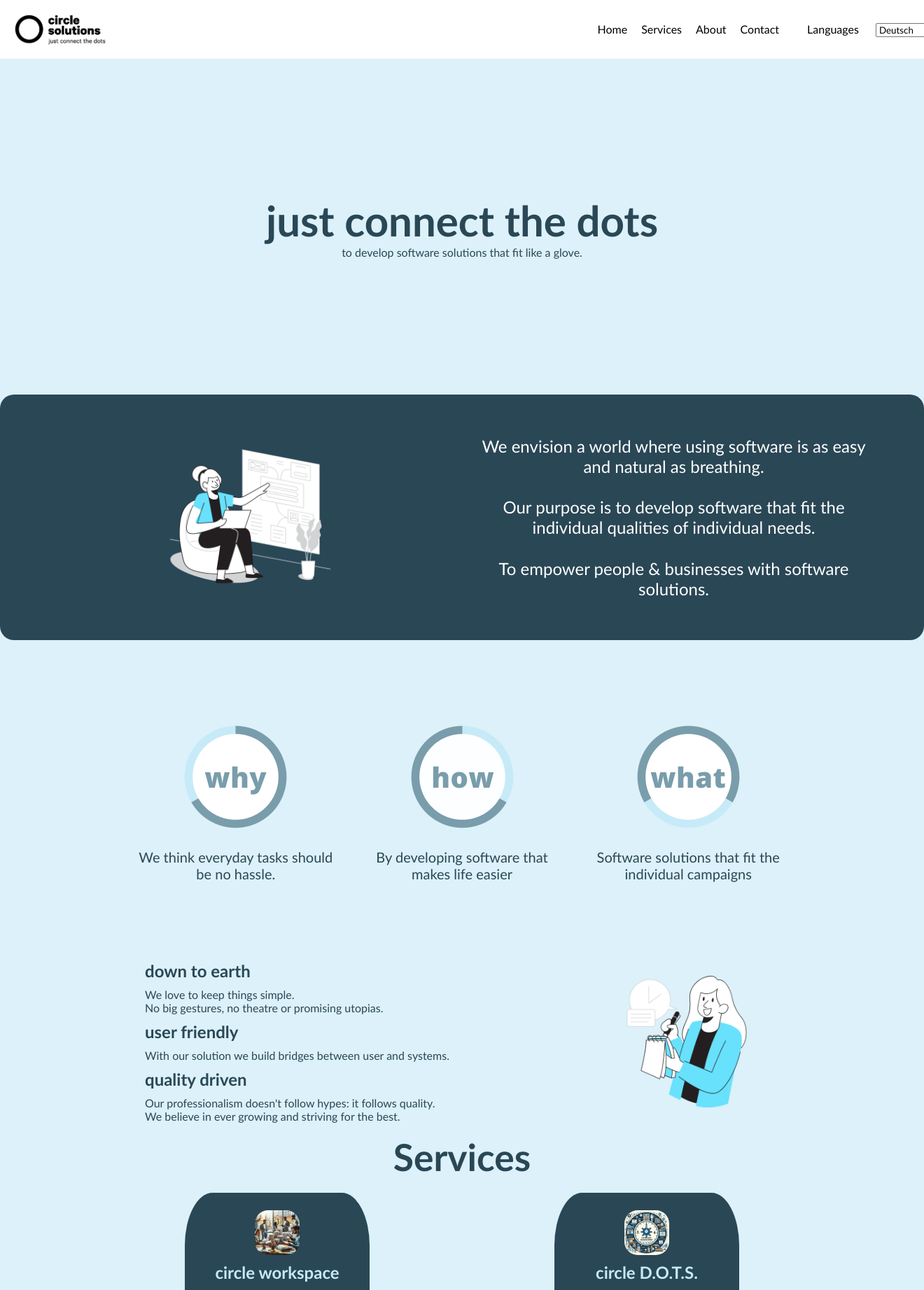
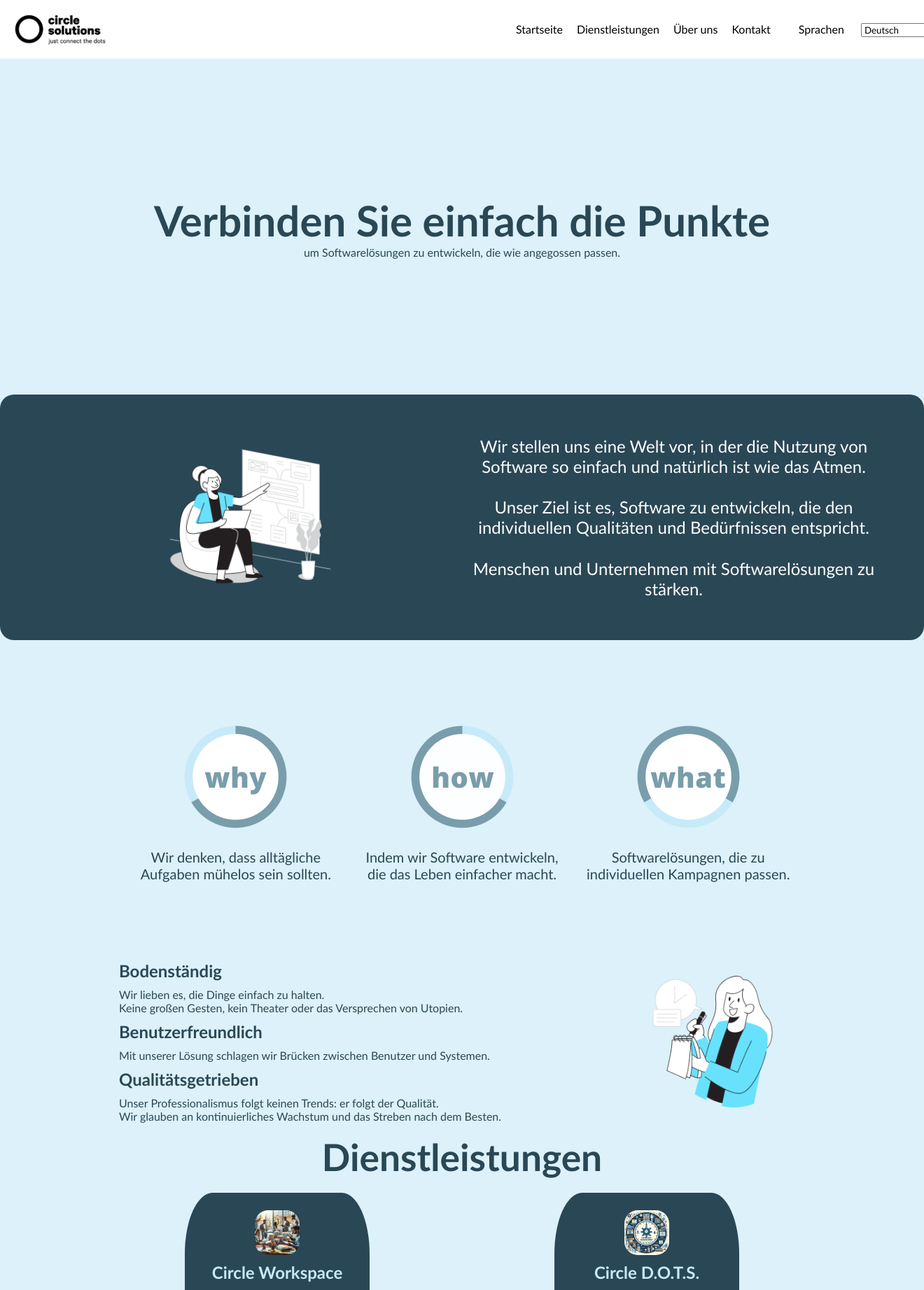
Before and after one commit to DerjenFrick/CircleSolutions, a PHP site: page /deutsch.php in a window 1320 px wide; the page is wider, and only the part inside the window is pictured. Shown: the top 1844 px of that part at 70% size. Run offline with PHP 8.4, Linux system fonts and the light colour scheme.

Commit message:
translated deutsch and nederlands pages. wasn't able to make the dropdown work

```diff
--- a/deutsch.php
+++ b/deutsch.php
@@ -1,11 +1,11 @@
 <!DOCTYPE html>
-<html lang="en">
+<html lang="de">
 
 <head>
     <meta charset="UTF-8">
     <meta name="viewport" content="width=device-width, initial-scale=1.0">
     <link rel="stylesheet" href="styles.css">
-    <title>Circle Solutions | Home</title>
+    <title>Circle Solutions | Startseite</title>
 </head>
 
 <body>
@@ -20,19 +20,19 @@
     }
     ?>
 
-        <img src="images/circle solutions_logo_02.png" alt="Circle Solutions logo in black" id="logo1">
+        <img src="images/circle solutions_logo_02.png" alt="Circle Solutions Logo in Schwarz" id="logo1">
         <div id="navBar" class="hidden">
             <ul>
-                <li><a href="#HomeSec">Home</a></li>
-                <li><a href="#ServiceSec">Services</a></li>
-                <li><a href="#AboutSec">About</a></li>
-                <li><a href="#ContactSec">Contact</a></li>
+                <li><a href="#HomeSec">Startseite</a></li>
+                <li><a href="#ServiceSec">Dienstleistungen</a></li>
+                <li><a href="#AboutSec">Über uns</a></li>
+                <li><a href="#ContactSec">Kontakt</a></li>
                 <li class="dropdown">
                 <form method="POST" action="">
-                    <label for="dropdown">Languages</label>
+                    <label for="dropdown">Sprachen</label>
                     <select name="language" id="dropdown" onchange="this.form.submit()">
-                        <option value="index.php" <?php if ($lang == "eng") echo "selected"; ?>>English</option>
-                        <option value="nederlands.php" <?php if ($lang == "nl") echo "selected"; ?>>Nederlands</option>
+                    <option value="index.php" <?php if ($lang == "eng") echo "selected"; ?>>Englisch</option>
+                        <option value="nederlands.php" <?php if ($lang == "nl") echo "selected"; ?>>Niederländisch</option>
                         <option value="deutsch.php" <?php if ($lang == "de") echo "selected"; ?>>Deutsch</option>
                     </select>
                 </form>
@@ -45,8 +45,8 @@
         <div class="HomeSec" id="HomeSec">
             <section>
                 <div class="opening">
-                    <h1>just connect the dots</h1>
-                    <p>to develop software solutions that fit like a glove.</p>
+                    <h1>Verbinden Sie einfach die Punkte</h1>
+                    <p>um Softwarelösungen zu entwickeln, die wie angegossen passen.</p>
                 </div>
             </section>
             <section>
@@ -54,16 +54,13 @@
                     <div class="container">
                         <div class="row">
                             <div class="col">
-                                <img src="images/product-manager.png" alt="product manager" class="image1">
+                                <img src="images/product-manager.png" alt="Produktmanager" class="image1">
                             </div>
                             <div class="col">
                                 <div class="vision-mission">
-                                    <p>We envision a world where using software is as easy and natural as breathing.</p>
-                                    <p>Our purpose is to develop software that fit the individual qualities of
-                                        individual
-                                        needs.
-                                    </p>
-                                    <p>To empower people & businesses with software solutions.</p>
+                                    <p>Wir stellen uns eine Welt vor, in der die Nutzung von Software so einfach und natürlich ist wie das Atmen.</p>
+                                    <p>Unser Ziel ist es, Software zu entwickeln, die den individuellen Qualitäten und Bedürfnissen entspricht.</p>
+                                    <p>Menschen und Unternehmen mit Softwarelösungen zu stärken.</p>
                                 </div>
                             </div>
                         </div>
@@ -76,20 +73,20 @@
                         <div class="row">
                             <div class="col">
                                 <div class="info-card">
-                                    <img src="images/why.png" alt="why">
-                                    <p>We think everyday tasks should be no hassle.</p>
+                                    <img src="images/why.png" alt="Warum">
+                                    <p>Wir denken, dass alltägliche Aufgaben mühelos sein sollten.</p>
                                 </div>
                             </div>
                             <div class="col">
                                 <div class="info-card">
-                                    <img src="images/how.png" alt="how">
-                                    <p>By developing software that makes life easier</p>
+                                    <img src="images/how.png" alt="Wie">
+                                    <p>Indem wir Software entwickeln, die das Leben einfacher macht.</p>
                                 </div>
                             </div>
                             <div class="col">
                                 <div class="info-card">
-                                    <img src="images/what.png" alt="what">
-                                    <p>Software solutions that fit the individual campaigns</p>
+                                    <img src="images/what.png" alt="Was">
+                                    <p>Softwarelösungen, die zu individuellen Kampagnen passen.</p>
                                 </div>
                             </div>
                         </div>
@@ -99,16 +96,15 @@
 
             <div class="basic-info3">
                 <div class="subtext3">
-                    <h2>down to earth</h2>
-                    <p>We love to keep things simple. <br> No big gestures, no theatre or promising utopias.</p>
-                    <h2>user friendly</h2>
-                    <p>With our solution we build bridges between user and systems.</p>
-                    <h2>quality driven</h2>
-                    <p>Our professionalism doesn't follow hypes: it follows quality. <br>We believe in ever growing and
-                        striving for the best.</p>
+                    <h2>Bodenständig</h2>
+                    <p>Wir lieben es, die Dinge einfach zu halten. <br> Keine großen Gesten, kein Theater oder das Versprechen von Utopien.</p>
+                    <h2>Benutzerfreundlich</h2>
+                    <p>Mit unserer Lösung schlagen wir Brücken zwischen Benutzer und Systemen.</p>
+                    <h2>Qualitätsgetrieben</h2>
+                    <p>Unser Professionalismus folgt keinen Trends: er folgt der Qualität. <br>Wir glauben an kontinuierliches Wachstum und das Streben nach dem Besten.</p>
                 </div>
 
-                <img src="images/reminder.png" alt="Woman taking notes" class="image4">
+                <img src="images/reminder.png" alt="Frau macht Notizen" class="image4">
 
             </div>
 
@@ -117,46 +113,42 @@
         </div>
 
         <div class="ServiceSec" id="ServiceSec">
-            <h1>Services</h1>
+            <h1>Dienstleistungen</h1>
             <div class="packages">
                 <div class="package1">
 
                     <img src="images/documentMan.jpg" class="iconPlaceholder packageContent">
-                    <h2>circle workspace</h2>
+                    <h2>Circle Workspace</h2>
                     <p>
-                        App Management:
-                        Quickly create a role-based workplace that integrates all current and future technologies.
+                        App-Verwaltung:
+                        Erstellen Sie schnell einen rollenbasierten Arbeitsplatz, der alle aktuellen und zukünftigen Technologien integriert.
                     </p>
                     <p>
-                        Communication & Information:
-                        View unread emails, appointments, news, and more at a glance in Circle Workspace.
+                        Kommunikation & Informationen:
+                        Sehen Sie ungelesene E-Mails, Termine, Nachrichten und mehr auf einen Blick in Circle Workspace.
                     </p>
                     <p>
-                        Document Management:
-                        Centralize documents from Office 365, OneDrive, SharePoint, and more for easy online or offline
-                        access.
+                        Dokumentenmanagement:
+                        Zentralisieren Sie Dokumente von Office 365, OneDrive, SharePoint und mehr für einen einfachen Online- oder Offline-Zugriff.
 
                     </p>
                 </div>
                 <div class="package2">
 
                     <img src="images/knowledge.jpg" class="iconPlaceholder packageContent">
-                    <h2>circle D.O.T.S.</h2>
+                    <h2>Circle D.O.T.S.</h2>
                     <p>
-                        Internal Communications:
-                        Keep everyone informed by targeting and distributing news efficiently, ensuring alignment across
-                        the organization
+                        Interne Kommunikation:
+                        Halten Sie alle informiert, indem Sie Nachrichten effizient verteilen und sicherstellen, dass die Organisation auf dem Laufenden bleibt.
                     </p>
                     <p>
-                        Connect and Engage:
-                        Enable teams to connect and collaborate by creating Channels and Pages for projects or
-                        interests, fostering trust and teamwork.
+                        Verbinden und Einbinden:
+                        Ermöglichen Sie Teams, sich zu vernetzen und zusammenzuarbeiten, indem Sie Kanäle und Seiten für Projekte oder Interessen erstellen, um Vertrauen und Teamarbeit zu fördern.
                     </p>
                     <p>
 
-                        Knowledge Management:
-                        Centralize resources and information for easy access, reducing time spent searching and
-                        increasing productivity.
+                        Wissensmanagement:
+                        Zentralisieren Sie Ressourcen und Informationen für einfachen Zugriff, reduzieren Sie die Suchzeit und steigern Sie die Produktivität.
                     </p>
 
                 </div>
@@ -164,48 +156,48 @@
         </div>
 
         <div class="AboutSec" id="AboutSec">
-            <h1>About</h1>
-            <p>We are beepboop beep boop</p>
+            <h1>Über uns</h1>
+            <p>Wir sind beepboop beep boop</p>
             <div class="employee-cards">
                 <div class="employee-card1">
                     <div class="employee-photo"></div>
                     <div class="employee-info">
-                        <p>Employee #1</p>
+                        <p>Mitarbeiter #1</p>
                         <p>Freelancer</p>
                     </div>
                 </div>
                 <div class="employee-card2">
                     <div class="employee-photo"></div>
                     <div class="employee-info">
-                        <p>Employee #2</p>
+                        <p>Mitarbeiter #2</p>
                         <p>Freelancer</p>
                     </div>
                 </div>
                 <div class="employee-card3">
                     <div class="employee-photo"></div>
                     <div class="employee-info">
-                        <p>Employee #3</p>
+                        <p>Mitarbeiter #3</p>
                         <p>Freelancer</p>
                     </div>
                 </div>
                 <div class="employee-card4">
                     <div class="employee-photo"></div>
                     <div class="employee-info">
-                        <p>Employee #4</p>
+                        <p>Mitarbeiter #4</p>
                         <p>Freelancer</p>
                     </div>
                 </div>
                 <div class="employee-card5">
                     <div class="employee-photo"></div>
                     <div class="employee-info">
-                        <p>Employee #5</p>
+                        <p>Mitarbeiter #5</p>
                         <p>Freelancer</p>
                     </div>
                 </div>
                 <div class="employee-card6">
                     <div class="employee-photo"></div>
                     <div class="employee-info">
-                        <p>Employee #6</p>
+                        <p>Mitarbeiter #6</p>
                         <p>Freelancer</p>
                     </div>
                 </div>
@@ -213,7 +205,7 @@
         </div>
 
         <div class="ContactSec" id="ContactSec">
-            <h2>Contact Us</h2>
+            <h2>Kontaktieren Sie uns</h2>
 
             <?php
         if (isset($_POST['language'])) {
@@ -231,27 +223,27 @@
             $message = filter_input(INPUT_POST,'name');
 
             if (!empty($name) && !empty($email) && !empty($message)) {
-                echo "<p class='success'>Thank you, $name! Your message has been received. We will contact you at $email soon.</p>";
+                echo "<p class='success'>Danke, $name! Ihre Nachricht wurde empfangen. Wir werden uns bald unter $email bei Ihnen melden.</p>";
             } else {
-                echo "<p class='error'>Please fill out all fields correctly.</p>";
+                echo "<p class='error'>Bitte füllen Sie alle Felder korrekt aus.</p>";
             }
         }
         ?>
 
             <form action="#ContactSec" method="POST">
-                <input type="text" name="name" placeholder="Enter your name" required>
-                <input type="email" name="email" placeholder="Enter a valid email address" required>
-                <textarea name="message" placeholder="Enter your message" rows="5" required></textarea>
-                <button type="submit" name="submit">Submit</button>
+                <input type="text" name="name" placeholder="Geben Sie Ihren Namen ein" required>
+                <input type="email" name="email" placeholder="Geben Sie eine gültige E-Mail-Adresse ein" required>
+                <textarea name="message" placeholder="Geben Sie Ihre Nachricht ein" rows="5" required></textarea>
+                <button type="submit" name="submit">Absenden</button>
             </form>
             <div class="ContactInfo">
                 <div class="socials">
                     <a href="https://www.facebook.com"><img src="images/facebook.png" class="image-size-s"
-                            alt="facebook icon"></a>
+                            alt="Facebook-Icon"></a>
                     <a href="https://www.instagram.com/"><img src="images/insta-icon.png" class="image-size-s"
-                            alt="instagram icon"></a>
+                            alt="Instagram-Icon"></a>
                 </div>
-                <h2>Find us at:</h2>
+                <h2>Finden Sie uns hier:</h2>
                 <iframe
                     src="https://www.google.com/maps/embed?pb=!1m18!1m12!1m3!1d2413.4371501859314!2d6.910882176834876!3d52.778424972130026!2m3!1f0!2f0!3f0!3m2!1i1024!2i768!4f13.1!3m3!1m2!1s0x47b7e61f3ec72443%3A0xbe9d297b3e4fbcc7!2sNHL%20Stenden%20Hogeschool!5e0!3m2!1snl!2snl!4v1729240238545!5m2!1snl!2snl"
                     width="600" height="450" style="border:0;" allowfullscreen="" loading="lazy"
--- a/index.php
+++ b/index.php
@@ -31,7 +31,7 @@
                 <form method="POST" action="">
                     <label for="dropdown">Languages</label>
                     <select name="language" id="dropdown" onchange="this.form.submit()">
-                        <option value="index.php" <?php if ($lang == "eng") echo "selected"; ?>>English</option>
+                    <option value="index.php" <?php if ($lang == "eng") echo "selected"; ?>>English</option>
                         <option value="nederlands.php" <?php if ($lang == "nl") echo "selected"; ?>>Nederlands</option>
                         <option value="deutsch.php" <?php if ($lang == "de") echo "selected"; ?>>Deutsch</option>
                     </select>
@@ -258,8 +258,6 @@
                     referrerpolicy="no-referrer-when-downgrade"></iframe>
 
             </div>
-            <div class="AboutSec"><small class="subtext3">&copy; 2024 Circle Solutions. All Rights Reserved.</small>
-            </div>
     </main>
 </body>
 
```
Also changed, not shown: nederlands.php (+64 -66 lines).
